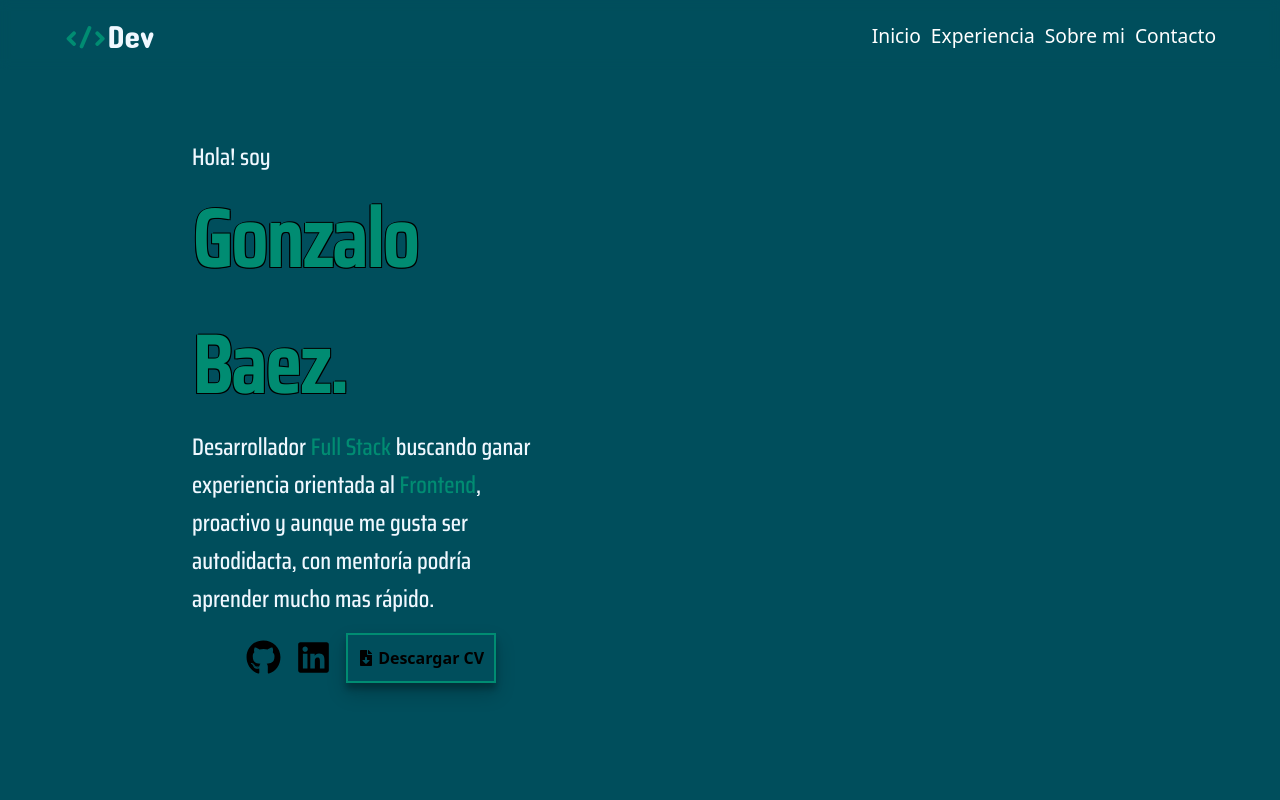
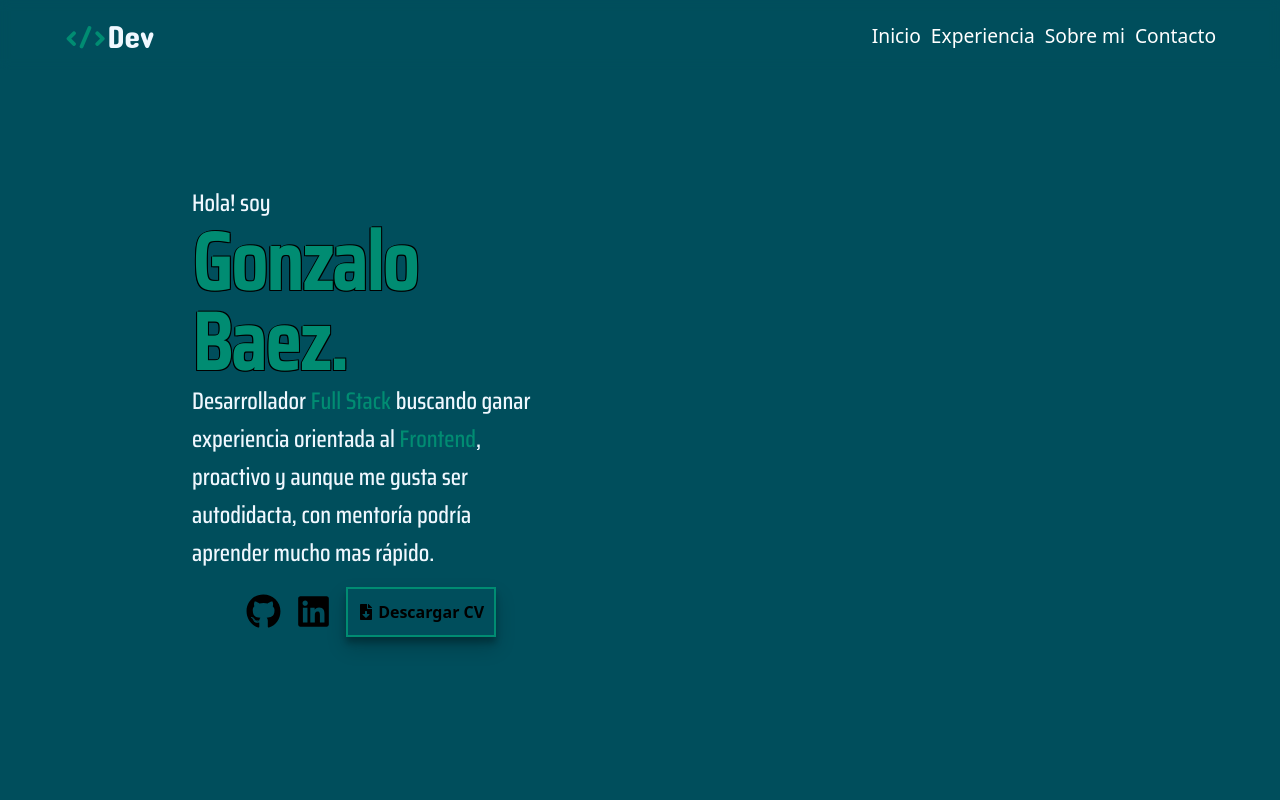
Before and after one commit to Namilog7/portfolio, a React (Vite) app: page /aboutme in a window 1280 px wide. Shown: the top 800 px of the page. Built offline with nearby package versions, Linux system fonts and the light colour scheme; the HTML template or start-up script is replaced by a standard one; a web font is replaced by a local one.

Commit message:
h1 lineheight arreglado

```diff
--- a/src/components/experience/Experience.module.css
+++ b/src/components/experience/Experience.module.css
@@ -26,18 +26,6 @@
     margin-top: 40px;
 }
 
-@keyframes viewsection {
-    from {
-        opacity: 0;
-        transform: translateX(-60%);
-    }
-
-    to {
-        opacity: 1;
-        transform: translateX(0);
-    }
-}
-
 @media (max-width:700px) {
     .contenedor {
         width: 90%;
--- a/src/components/section-presentation/Presentation.module.css
+++ b/src/components/section-presentation/Presentation.module.css
@@ -42,6 +42,7 @@
 
 .name {
     animation: animPresent 1s ease-in-out .2s backwards;
+    line-height: 1;
     margin: 0;
 }
 
```
